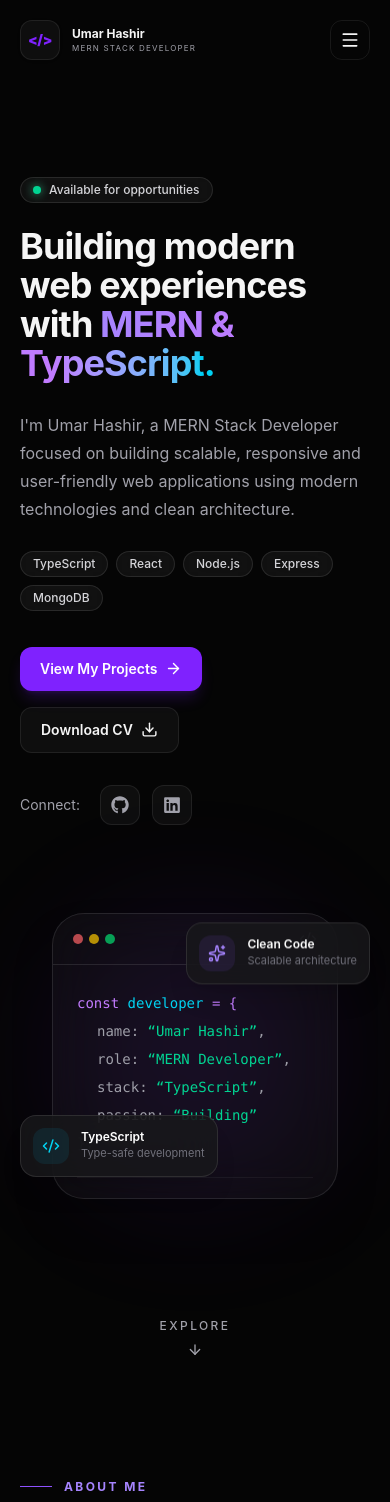
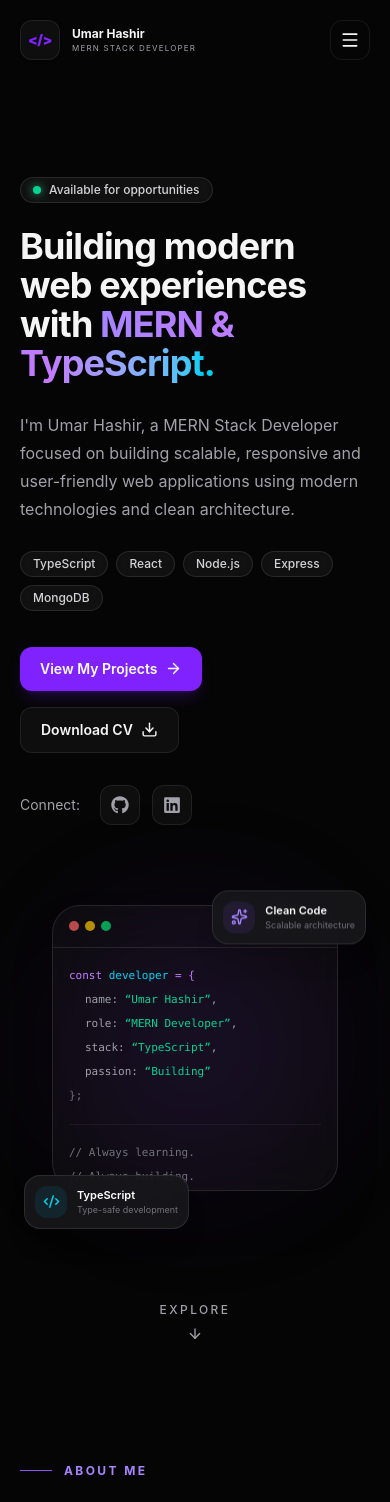
Before and after one commit to naveed1001/portfolio-naveed, a React (Vite) app in the folder client/: page / in a window 390 px wide. Shown: the top 1502 px of the page. Built offline with nearby package versions, Linux system fonts and the light colour scheme; no server answers.

Commit message:
Completed

```diff
--- a/client/src/App.tsx
+++ b/client/src/App.tsx
@@ -16,7 +16,7 @@ import ProjectDetails from "./pages/ProjectDetails";
 
 import AboutSection from "./components/about/AboutSection";
 import SkillsSection from "./components/skills/SkillsSection";
-import DevelopmentProcess from "./components/about/DevelopmentProcess";
+//import DevelopmentProcess from "./components/about/DevelopmentProcess";
 import ContactSection from "./sections/ContactSection";
 const Home = () => {
   return (
@@ -27,7 +27,7 @@ const Home = () => {
       <AboutSection/>
       {/* <Skills /> */}
       <SkillsSection/>
-      <DevelopmentProcess/>
+      {/* <DevelopmentProcess/> */}
       <Education />
 
       <Projects />
--- a/client/src/sections/Hero.tsx
+++ b/client/src/sections/Hero.tsx
@@ -164,16 +164,33 @@ const Hero = () => {
     duration: 0.8,
     delay: 0.15,
   }}
-            className="relative mx-auto w-full max-w-md"
+  className="relative mx-auto w-full max-w-md px-2 sm:px-4 lg:px-0"
 >
   <div className="relative aspect-square">
+
     {/* Outer Glow */}
     <div className="absolute inset-8 rounded-full bg-violet-600/10 blur-3xl" />
 
-              {/* Main Card */}
-              <div className="absolute inset-8 overflow-hidden rounded-[2rem] border border-white/10 bg-white/[0.03] shadow-2xl backdrop-blur-xl">
+    {/* =========================
+        MAIN CODE CARD
+    ========================== */}
+    <div
+      className="
+        absolute
+        inset-6
+        overflow-hidden
+        rounded-[1.75rem]
+        border
+        border-white/10
+        bg-white/[0.03]
+        shadow-2xl
+        backdrop-blur-xl
+        sm:inset-8
+        sm:rounded-[2rem]
+      "
+    >
       {/* Top */}
-                <div className="flex items-center justify-between border-b border-white/10 px-5 py-4">
+      <div className="flex items-center justify-between border-b border-white/10 px-4 py-3 sm:px-5 sm:py-4">
         <div className="flex gap-1.5">
           <span className="h-2.5 w-2.5 rounded-full bg-red-400/70" />
           <span className="h-2.5 w-2.5 rounded-full bg-yellow-400/70" />
@@ -181,13 +198,24 @@ const Hero = () => {
         </div>
 
         <Code2
-                    size={18}
-                    className="text-zinc-500"
+          size={17}
+          className="text-zinc-500 sm:size-[18px]"
         />
       </div>
 
       {/* Code */}
-                <div className="p-6 font-mono text-sm leading-7">
+      <div
+        className="
+          overflow-hidden
+          p-4
+          font-mono
+          text-[11px]
+          leading-6
+          sm:p-6
+          sm:text-sm
+          sm:leading-7
+        "
+      >
         <p className="text-purple-400">
           const
           <span className="text-cyan-400">
@@ -197,7 +225,7 @@ const Hero = () => {
           = {"{"}
         </p>
 
-                  <p className="pl-5 text-zinc-400">
+        <p className="pl-4 text-zinc-400 sm:pl-5">
           name:
           <span className="text-emerald-400">
             {" "}“Umar Hashir”
@@ -205,7 +233,7 @@ const Hero = () => {
           ,
         </p>
 
-                  <p className="pl-5 text-zinc-400">
+        <p className="pl-4 text-zinc-400 sm:pl-5">
           role:
           <span className="text-emerald-400">
             {" "}“MERN Developer”
@@ -213,7 +241,7 @@ const Hero = () => {
           ,
         </p>
 
-                  <p className="pl-5 text-zinc-400">
+        <p className="pl-4 text-zinc-400 sm:pl-5">
           stack:
           <span className="text-emerald-400">
             {" "}“TypeScript”
@@ -221,16 +249,18 @@ const Hero = () => {
           ,
         </p>
 
-                  <p className="pl-5 text-zinc-400">
+        <p className="pl-4 text-zinc-400 sm:pl-5">
           passion:
           <span className="text-emerald-400">
             {" "}“Building”
           </span>
         </p>
 
-                  <p className="text-zinc-500">{"}"};</p>
+        <p className="text-zinc-500">
+          {"}"};
+        </p>
 
-                  <div className="mt-5 border-t border-white/5 pt-5">
+        <div className="mt-4 border-t border-white/5 pt-4 sm:mt-5 sm:pt-5">
           <p className="text-zinc-500">
             // Always learning.
           </p>
@@ -246,7 +276,9 @@ const Hero = () => {
       </div>
     </div>
 
-              {/* Floating Card 1 */}
+    {/* =========================
+        FLOATING CARD 1
+    ========================== */}
     <motion.div
       animate={{
         y: [0, -10, 0],
@@ -256,26 +288,43 @@ const Hero = () => {
         repeat: Infinity,
         ease: "easeInOut",
       }}
-                className="absolute right-0 top-12 rounded-2xl border border-white/10 bg-zinc-900/80 p-3 shadow-xl backdrop-blur-xl"
+      className="
+        absolute
+        -right-1
+        top-4
+        z-20
+        rounded-2xl
+        border
+        border-white/10
+        bg-zinc-900/90
+        p-2.5
+        shadow-xl
+        backdrop-blur-xl
+        sm:-right-3
+        sm:top-8
+        sm:p-3
+      "
     >
-                <div className="flex items-center gap-3">
-                  <div className="flex h-9 w-9 items-center justify-center rounded-xl bg-violet-500/10 text-violet-400">
-                    <Sparkles size={18} />
+      <div className="flex items-center gap-2.5 sm:gap-3">
+        <div className="flex h-8 w-8 shrink-0 items-center justify-center rounded-xl bg-violet-500/10 text-violet-400 sm:h-9 sm:w-9">
+          <Sparkles size={17} />
         </div>
 
         <div>
-                    <p className="text-xs font-semibold text-white">
+          <p className="text-[11px] font-semibold text-white sm:text-xs">
             Clean Code
           </p>
 
-                    <p className="text-[11px] text-zinc-500">
+          <p className="text-[9px] text-zinc-500 sm:text-[11px]">
             Scalable architecture
           </p>
         </div>
       </div>
     </motion.div>
 
-              {/* Floating Card 2 */}
+    {/* =========================
+        FLOATING CARD 2
+    ========================== */}
     <motion.div
       animate={{
         y: [0, 10, 0],
@@ -285,19 +334,34 @@ const Hero = () => {
         repeat: Infinity,
         ease: "easeInOut",
       }}
-                className="absolute bottom-16 left-0 rounded-2xl border border-white/10 bg-zinc-900/80 p-3 shadow-xl backdrop-blur-xl"
+      className="
+        absolute
+        -bottom-1
+        -left-1
+        z-20
+        rounded-2xl
+        border
+        border-white/10
+        bg-zinc-900/90
+        p-2.5
+        shadow-xl
+        backdrop-blur-xl
+        sm:-bottom-3
+        sm:-left-3
+        sm:p-3
+      "
     >
-                <div className="flex items-center gap-3">
-                  <div className="flex h-9 w-9 items-center justify-center rounded-xl bg-cyan-500/10 text-cyan-400">
-                    <Code2 size={18} />
+      <div className="flex items-center gap-2.5 sm:gap-3">
+        <div className="flex h-8 w-8 shrink-0 items-center justify-center rounded-xl bg-cyan-500/10 text-cyan-400 sm:h-9 sm:w-9">
+          <Code2 size={17} />
         </div>
 
         <div>
-                    <p className="text-xs font-semibold text-white">
+          <p className="text-[11px] font-semibold text-white sm:text-xs">
             TypeScript
           </p>
 
-                    <p className="text-[11px] text-zinc-500">
+          <p className="text-[9px] text-zinc-500 sm:text-[11px]">
             Type-safe development
           </p>
         </div>
```
Lines whose indentation alone changed are shown as unchanged.
